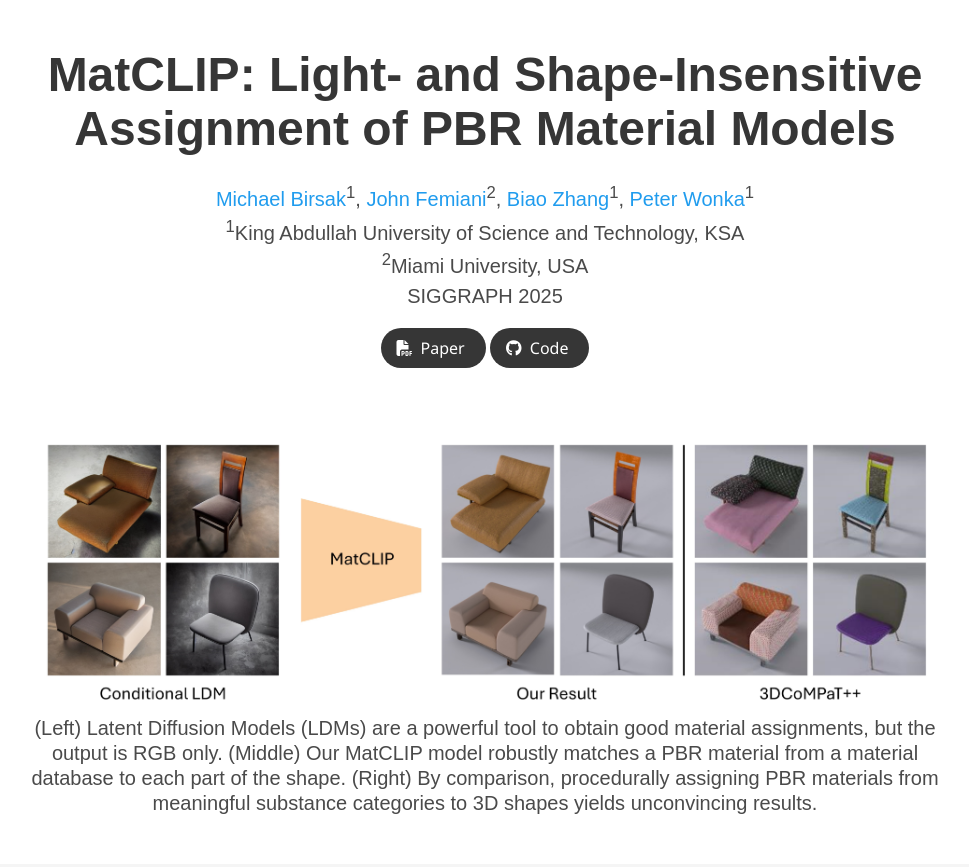
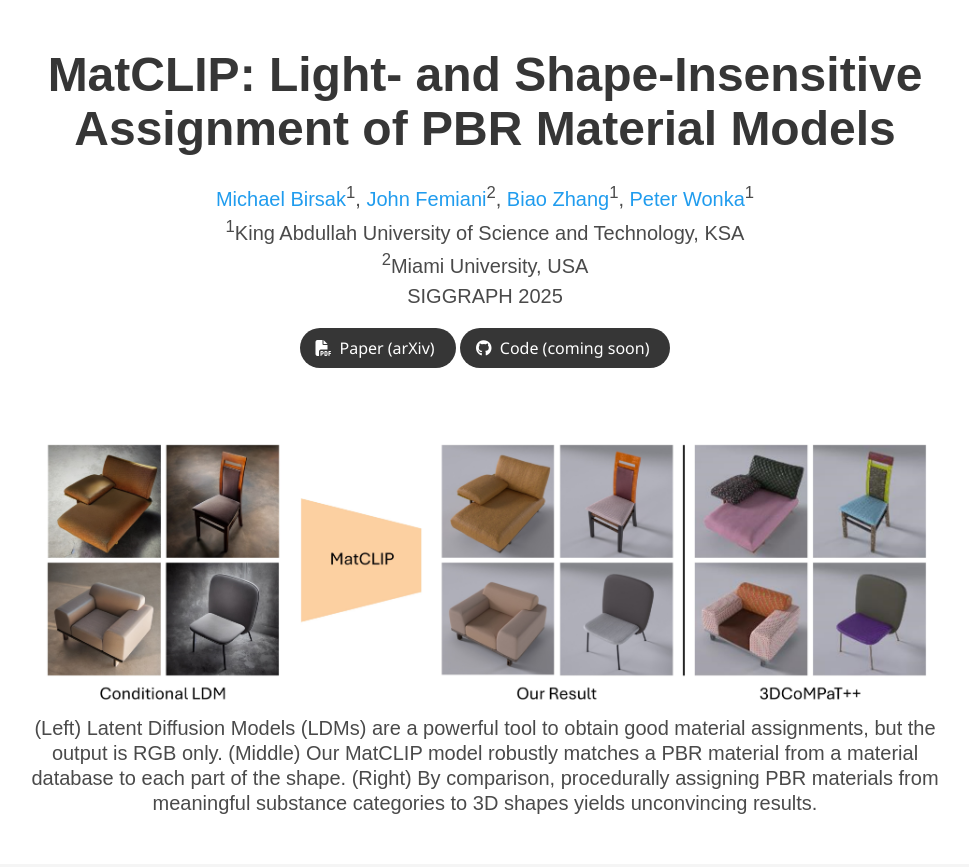
Before and after one commit to birsakm/matclip, a plain HTML site: page index.html in a window 1280 px wide. Shown: the top 867 px of the page, without its empty margins (155-1124 px from the left). Drawn offline with nearby package versions, Linux system fonts and the light colour scheme; some icons are missing; a web font is replaced by a local one.

Commit message:
Added details to buttons

```diff
--- a/index.html
+++ b/index.html
@@ -84,7 +84,7 @@
                         <span class="icon">
                           <i class="fas fa-file-pdf"></i>
                         </span>
-                        <span>Paper</span>
+                        <span>Paper (arXiv)</span>
                       </a>
                     </span>
 
@@ -110,7 +110,7 @@
                     <span class="icon">
                       <i class="fab fa-github"></i>
                     </span>
-                    <span>Code</span>
+                    <span>Code (coming soon)</span>
                   </a>
                 </span>
 
```
